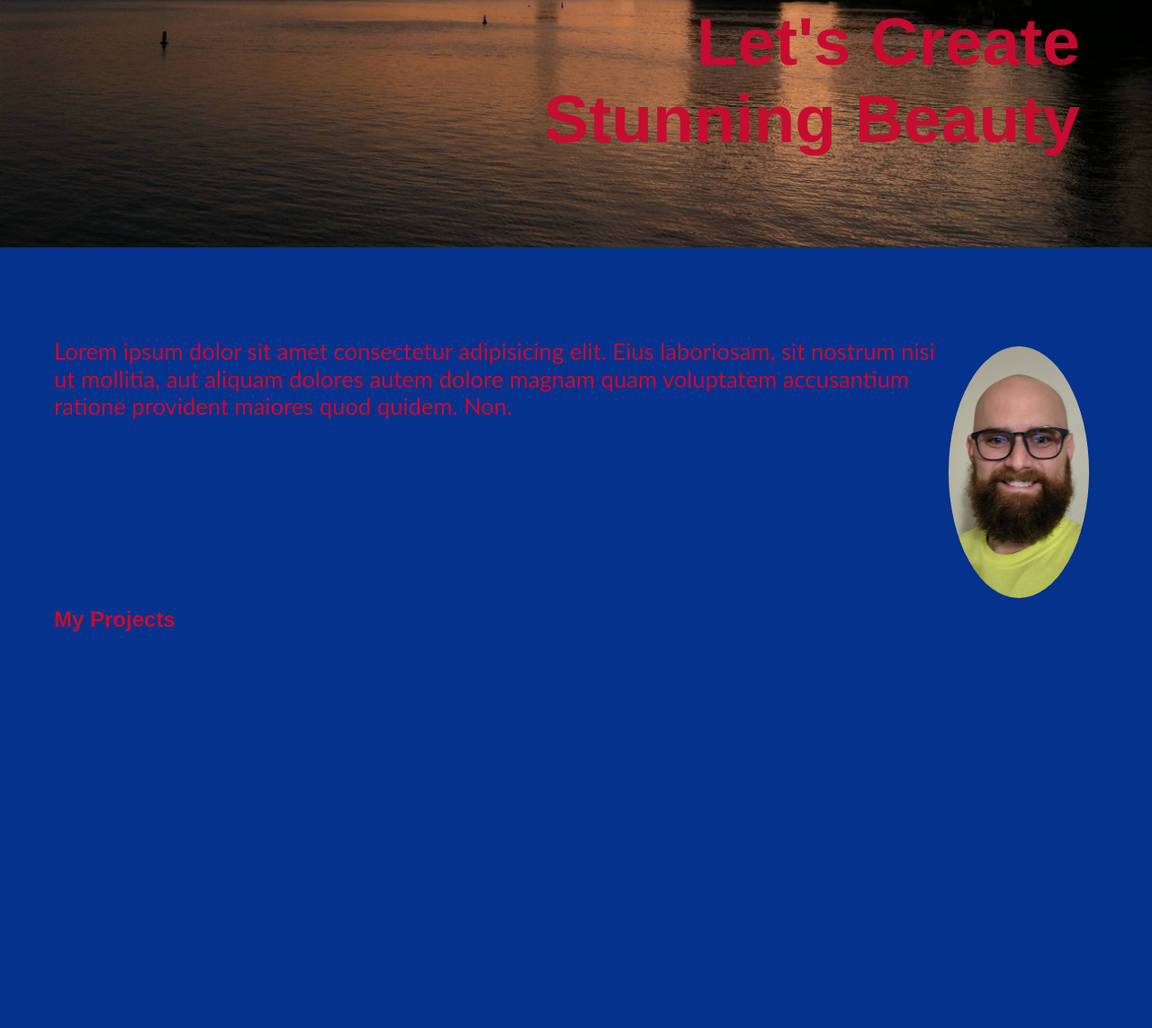
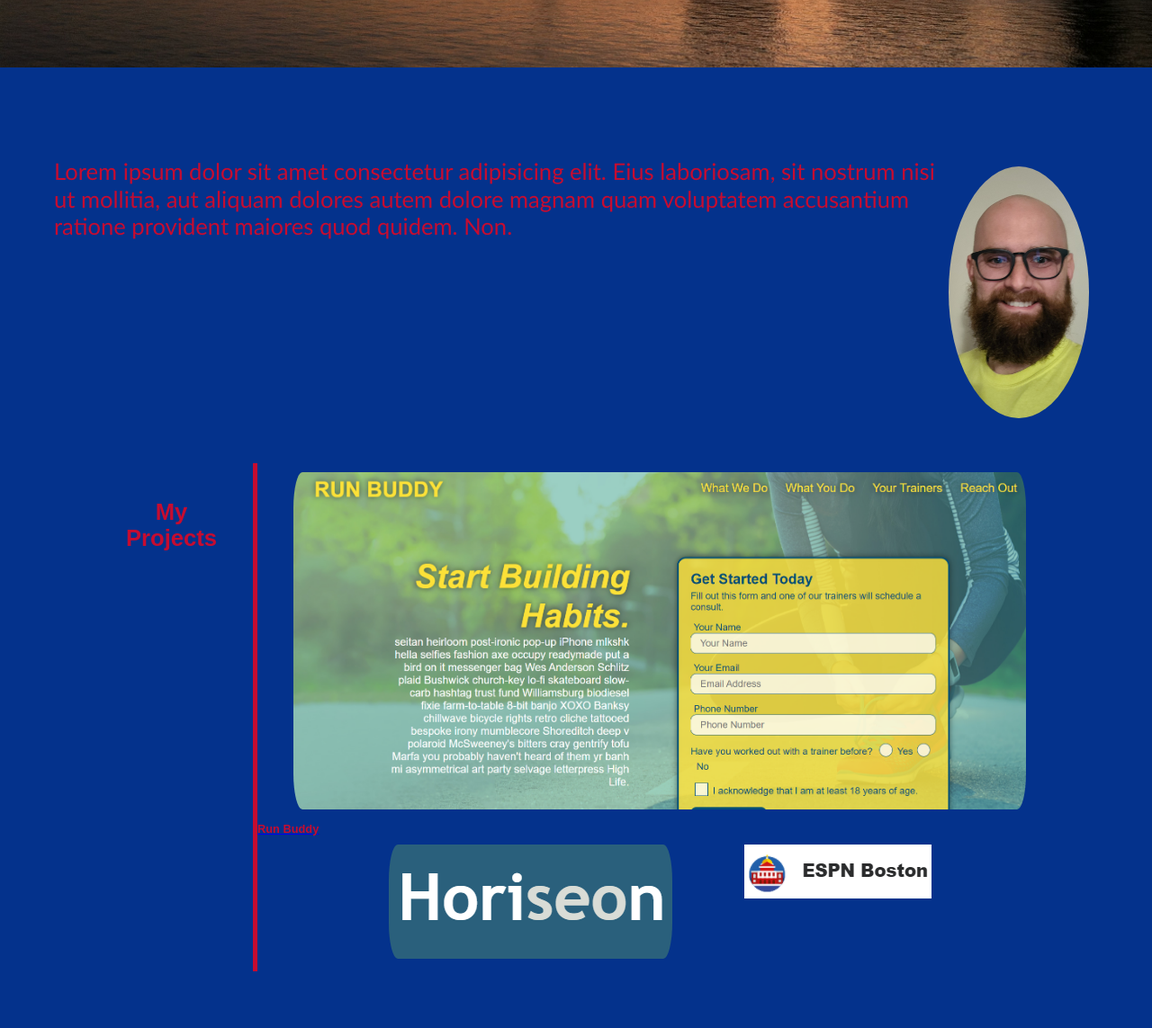
Before and after one commit to J2021T/J2021T.github.io, a plain HTML site: page index.html in a window 1280 px wide. Shown: the part 487-1630 px from the top of the page at 90% size. Before the commit the page ends 1250 px from the top, so only its background shows below. Drawn offline with Linux system fonts and the light colour scheme.

Commit message:
started the my projects section

```diff
--- a/assets/css/style.css
+++ b/assets/css/style.css
@@ -60,7 +60,6 @@ header nav ul li a {
     font-style: oblique;
     color: var(--p-red);
     font-weight: bold;
-    font
 }
 
 header nav ul li a:hover {
@@ -87,7 +86,7 @@ header nav ul li a:hover {
     font-weight: bold;
     font-size: 75px;
     text-align: right;
-    margin-top: 300px;
+    margin-top: 100px;
     margin-right: 20px;
     margin-left: 20px;
     margin-bottom: 40px;
@@ -105,7 +104,6 @@ header nav ul li a:hover {
   /* meet me style start */
 
   .intro {
-      display: flex;
     justify-content: space-between;
     flex-wrap: nowrap;
     height: 300px;
@@ -127,3 +125,47 @@ header nav ul li a:hover {
 }
 
   /* meet me style end */
+
+  /* projects style starts */
+
+.my-projects {
+    margin: 40px;
+}
+
+.my-projects h2 {
+    font-size: 2vw;
+    text-align: center;
+    vertical-align: center;
+    border-right: 5px solid var(--p-red);
+    padding: 40px;
+}
+
+.project-imgs {
+    flex-wrap: wrap;
+    justify-content: center;
+    align-content: center;
+    flex-basis: auto;
+}
+
+.primary img {
+    padding: 10px 40px;
+    border-radius: 50px;
+    flex-grow: 2;
+    width: 100%;
+    height: auto;
+}
+
+.primary h3 {
+    justify-content: center;
+    font-size: 1vw;
+    font-weight: bold;
+    color: var(--p-red);
+}
+
+.secondary img {
+    padding: 10px 40px;
+    border-radius: 50px;
+    flex-grow: 1;
+    width: 100%;
+    height: auto;
+}
--- a/index.html
+++ b/index.html
@@ -8,6 +8,7 @@
     <link rel="stylesheet"  href="./assets/css/style.css" />
 </head>
 <body>
+    <!--Header start-->
     <header>
         <h1>Jordan Turcott</h1>
         <nav>
@@ -27,13 +28,17 @@
             </ul>
         </nav>
     </header>
+    <!--end of header-->
 
+    <!--hero section-->
     <section class="hero">
         <div class="sub">
             <h2>Let's Create<br>Stunning Beauty</h2>
         </div>
     </section>
+    <!--end of hero-->
 
+    <!--Meet me section-->
     <section class="intro" id="meet">
         <article class="flex-row">
             <div>
@@ -44,12 +49,34 @@
             </div>
         </article>
     </section>
+    <!--end meet me-->
 
-    <section>
-        <div class="flex-row">
-            <h2>My Projects</h2>
-            </h2>
-        </div>
+    <!--My projects section-->
+    <section class="my-projects" id="projects">
+        <article class="flex-row">
+            <h2>My<br>Projects</h2>
+            <!--images with links to deployed webpage-->
+            <div class="project-imgs flex-row">
+                <a href="https://j2021t.github.io/run-buddy/" target="_blank">
+                    <div class="primary">
+                        <img src="./assets/images/run-buddy.png" alt="Run Buddy Website"/>
+                        <h3>Run Buddy</h3>
+                    </div>
+                </a>
+                <a href="https://j2021t.github.io/the-challenge-of-horiseon/" target="_blank">
+                    <div class="secondary">
+                        <img src="./assets/images/horiseon.png" alt="The word Horiseon" />
+                    </div>
+                </a>
+                <!--Placeholder for eventual project I do-->
+                <a href="https://www.espn.com/boston/" target="_blank">
+                    <div class="secondary">
+                        <img src="./assets/images/espn-boston.png" alt="The words ESPN Boston"/>
+                    </div>
+                </a>
+            </div>
+        </article>
     </section>
+    <!--end of my projects-->
 </body>
 </html>
```
Also changed, not shown: assets/images/espn-boston.png (added), assets/images/horiseon.png (added), assets/images/run-buddy.png (added). Lines whose indentation alone changed are shown as unchanged.
